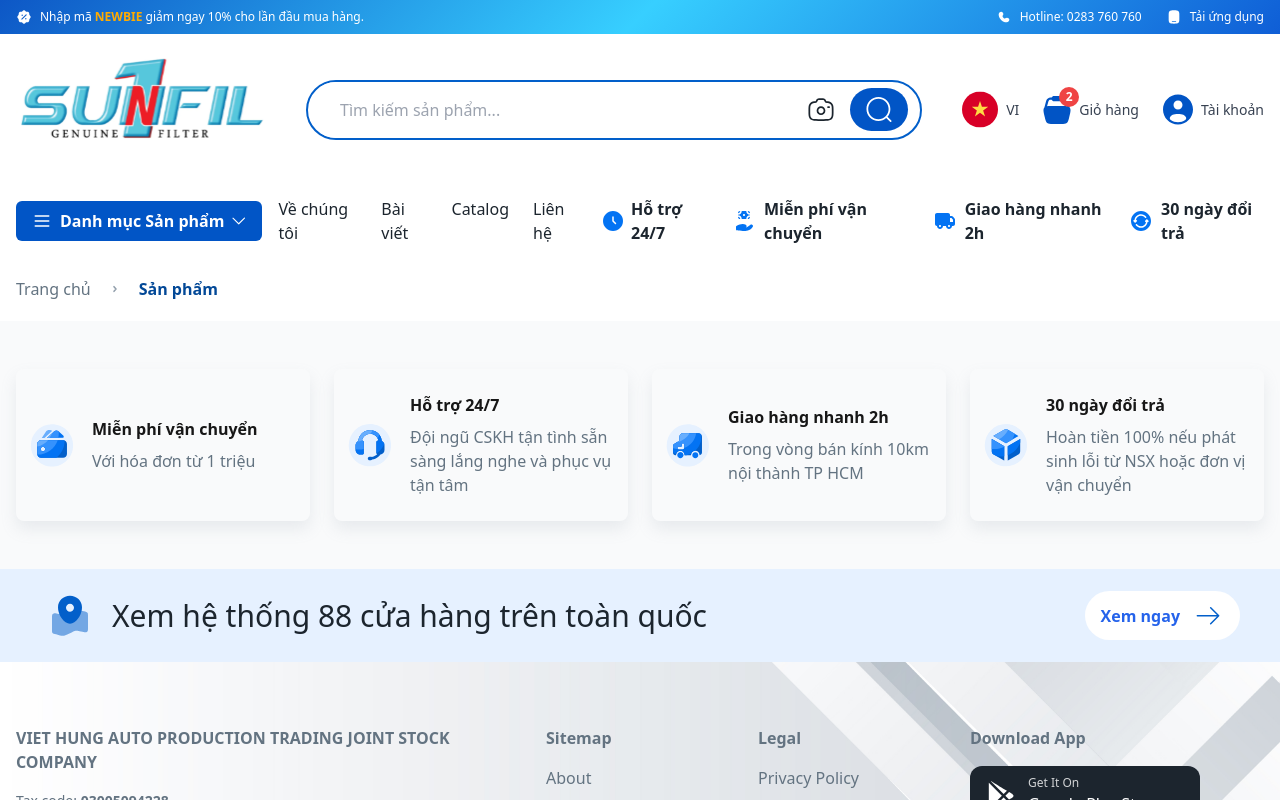
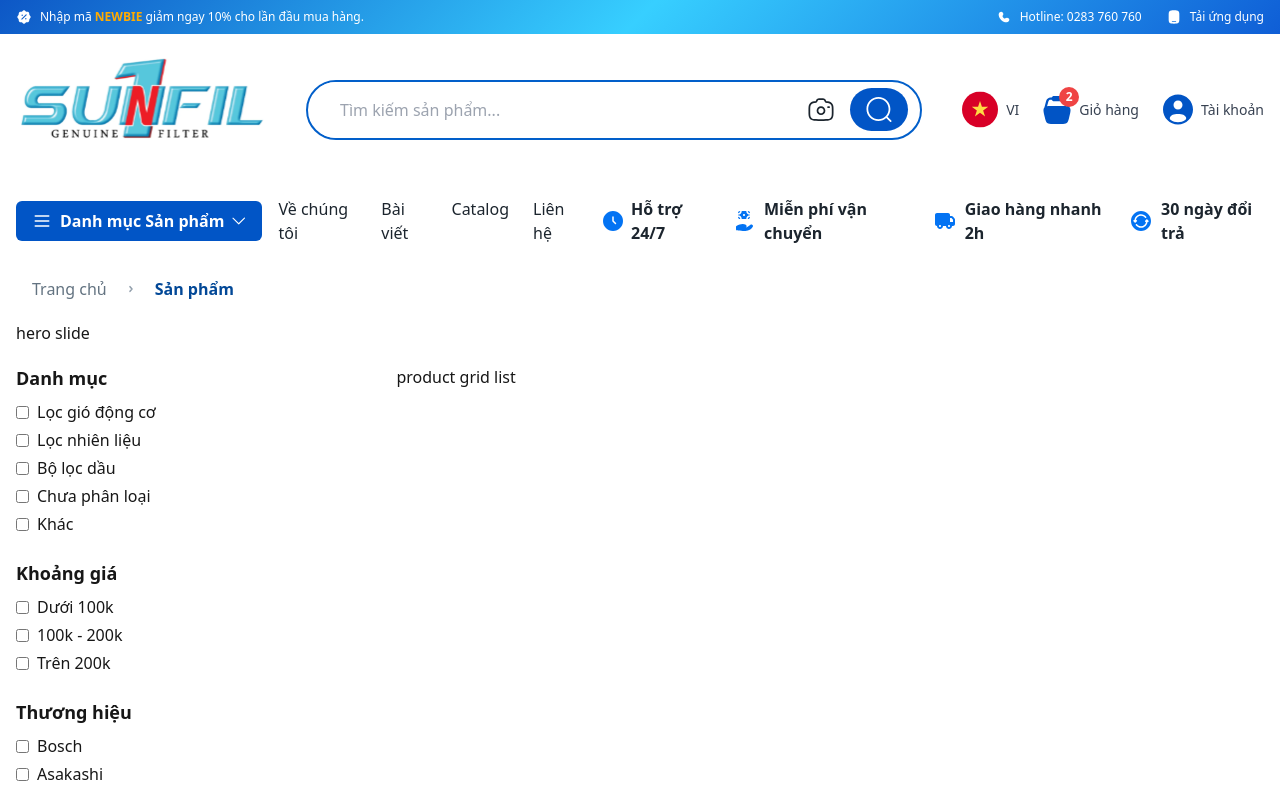
Before and after one commit to thinhpham311-dev/ecommerce-sunfil, a Next.js app: page / in a window 1280 px wide. Shown: the top 800 px of the page. Built offline with nearby package versions, Linux system fonts and the light colour scheme.

Commit message:
update side nav

```diff
--- a/src/app/page.tsx
+++ b/src/app/page.tsx
@@ -2,6 +2,7 @@
 
 import Breadcrumb from "@/components/ui/Breadcrumb";
 import FeaturedSection from "@/components/FeaturedSection"
+import SideNav from "@/components/SideNav"
 
 export default function Home() {
   const breadcrumbItems = [
@@ -10,8 +11,19 @@ export default function Home() {
   ];
 
   return (
-    <div>
+    <div className="container px-4">
       <Breadcrumb items={breadcrumbItems} className="py-5" />
+      <div className="grid 2xl:grid-col-12 lg:grid-cols-10 md:grid-cols-8 grid-col-1 gap-5">
+        <div className="2xl:col-span-12 lg:col-span-10 md:col-span-8 col-span-1">
+          hero slide
+        </div>
+        <div className="2xl:col-span-4 lg:col-span-3 md:col-span-2 col-span-1">
+          <SideNav />
+        </div>
+        <div className="2xl:col-span-4 lg:col-span-3 md:col-span-2 col-span-1">
+          product grid list
+        </div>
+      </div>
       <FeaturedSection />
     </div>
   );
--- /dev/null
+++ b/src/components/SideNav/index.tsx
@@ -0,0 +1,48 @@
+'use client';
+
+import React, { useEffect } from 'react';
+import { useSelector, useDispatch } from 'react-redux';
+import { RootState } from '@/store';
+import {
+    toggleOption,
+    initializeFilters,
+} from '@/store/slices/filtersSlice';
+import { FILTER_DATA } from "@/data/filter.data"
+
+export default function FilterGroupsUI() {
+    const filters = useSelector((state: RootState) => state.filters);
+    const dispatch = useDispatch();
+
+    useEffect(() => {
+        dispatch(initializeFilters(FILTER_DATA));
+    }, [dispatch]);
+
+    if (!filters.groups) {
+        return null;
+    }
+
+    return (
+        <div className="space-y-6">
+            {Object.entries(filters.groups).map(([groupKey, group]) => (
+                <div key={groupKey}>
+                    <h4 className="text-lg font-semibold mb-2">{group.title}</h4>
+                    <div className="space-y-1">
+                        {group.options.map((option) => (
+                            <label key={option.slug} className="flex items-center gap-2">
+                                <input
+                                    type="checkbox"
+                                    checked={option.checked}
+                                    onChange={() =>
+                                        dispatch(toggleOption({ groupKey, slug: option.slug }))
+                                    }
+                                />
+                                <span>{option.title}</span>
+                            </label>
+                        ))}
+                    </div>
+                </div>
+            ))}
+
+        </div>
+    );
+}
--- a/src/constants/icons.constant.tsx
+++ b/src/constants/icons.constant.tsx
@@ -238,3 +238,11 @@ export const BoxRoundedIcon = () => {
   </svg>
 
 }
+
+export const FilterIcon = () => {
+  return <svg width="32" height="33" viewBox="0 0 32 33" fill="none" xmlns="http://www.w3.org/2000/svg">
+    <path fillRule="evenodd" clipRule="evenodd" d="M6.66675 4.80029H25.3334L11.7542 18.3795C11.5413 17.8255 11.2 17.3499 10.7168 16.9304C10.413 16.6667 9.9887 16.4278 9.14014 15.9501L5.2561 13.7637C3.99138 13.0517 3.35902 12.6958 3.01288 12.1222C2.66675 11.5486 2.66675 10.8567 2.66675 9.47293V8.55317C2.66675 6.78405 2.66675 5.89949 3.25253 5.34989C3.83832 4.80029 4.78113 4.80029 6.66675 4.80029Z" fill="#025FCA" />
+    <path opacity="0.5" d="M29.3331 9.47293V8.55317C29.3331 6.78405 29.3331 5.89949 28.7473 5.34989C28.1615 4.80029 27.2187 4.80029 25.3331 4.80029L11.7539 18.3795C11.8197 18.5508 11.8733 18.7296 11.915 18.9165C11.9997 19.2966 11.9997 19.7414 11.9997 20.6309L11.9997 24.1902C11.9997 25.4029 11.9997 26.0093 12.3356 26.482C12.6715 26.9547 13.2681 27.1879 14.4613 27.6544C16.9661 28.6336 18.2185 29.1232 19.1091 28.5661C19.9997 28.0091 19.9997 26.7361 19.9997 24.1902V20.6309C19.9997 19.7414 19.9997 19.2966 20.0845 18.9165C20.261 18.125 20.6504 17.4796 21.2831 16.9304C21.5868 16.6667 22.0111 16.4278 22.8597 15.9501L26.7437 13.7637C28.0084 13.0517 28.6408 12.6958 28.9869 12.1222C29.3331 11.5486 29.3331 10.8567 29.3331 9.47293Z" fill="#025FCA" />
+  </svg>
+
+}
--- /dev/null
+++ b/src/data/filter.data.tsx
@@ -0,0 +1,46 @@
+import { IFilter } from "@/types/filters";
+
+export const FILTER_DATA: IFilter = {
+    groups: {
+        category: {
+            title: 'Danh mục',
+            options: [
+                { slug: 'loc-gio-dong-co-air-filter', title: 'Lọc gió động cơ', checked: false },
+                { slug: 'loc-nhien-lieu-fuel-filter', title: 'Lọc nhiên liệu', checked: false },
+                { slug: 'bo-loc-dau', title: 'Bộ lọc dầu', checked: false },
+                { slug: 'chua-phan-loai', title: 'Chưa phân loại', checked: false },
+                { slug: 'khac', title: 'Khác', checked: false },
+            ],
+        },
+        priceRange: {
+            title: 'Khoảng giá',
+            options: [
+                { slug: 'under-100k', title: 'Dưới 100k', checked: false },
+                { slug: '100k-200k', title: '100k - 200k', checked: false },
+                { slug: 'over-200k', title: 'Trên 200k', checked: false },
+            ],
+        },
+        brand: {
+            title: 'Thương hiệu',
+            options: [
+                { slug: 'bosch', title: 'Bosch', checked: false },
+                { slug: 'asakashi', title: 'Asakashi', checked: false },
+            ],
+        },
+        origin: {
+            title: 'Xuất xứ',
+            options: [
+                { slug: 'duc', title: 'Đức', checked: false },
+                { slug: 'nhat-ban', title: 'Nhật Bản', checked: false },
+            ],
+        },
+        color: {
+            title: 'Màu sắc',
+            options: [
+                { slug: 'do', title: 'Đỏ', checked: false },
+                { slug: 'xanh', title: 'Xanh', checked: false },
+            ],
+        },
+
+    },
+};
--- a/src/store/index.ts
+++ b/src/store/index.ts
@@ -3,6 +3,7 @@ import { persistReducer, persistStore } from "redux-persist";
 import storage from "redux-persist/lib/storage";
 import { combineReducers } from "redux";
 import counterReducer from "./slices/counterSlice";
+import filtersReducer from "./slices/filtersSlice"
 import { PERSIST_STORE_NAME } from "@/constants/app.constant"
 
 import {
@@ -16,12 +17,14 @@ import {
 
 const rootReducer = combineReducers({
     counter: counterReducer,
+    filters: filtersReducer,
+
 });
 
 const persistConfig = {
     key: PERSIST_STORE_NAME,
     storage,
-    whitelist: ["counter"],
+    whitelist: ["counter", "filters"],
 };
 
 const persistedReducer = persistReducer(persistConfig, rootReducer);
--- /dev/null
+++ b/src/store/slices/filtersSlice.ts
@@ -0,0 +1,40 @@
+import { createSlice, PayloadAction } from '@reduxjs/toolkit';
+import { IFilter } from '@/types/filters';
+
+const initialState: IFilter = {
+    groups: {}
+};
+
+const filtersSlice = createSlice({
+    name: 'filters',
+    initialState,
+    reducers: {
+        initializeFilters: (state, action: PayloadAction<IFilter>) => {
+            state.groups = action.payload.groups;
+        },
+        toggleOption: (
+            state,
+            action: PayloadAction<{ groupKey: string; slug: string }>
+        ) => {
+            const { groupKey, slug } = action.payload;
+            const group = state.groups[groupKey];
+            if (!group) {
+                return;
+            }
+
+            if (groupKey === 'priceRange') {
+                group.options.forEach(option => {
+                    option.checked = option.slug === slug;
+                });
+            } else {
+                const option = group.options.find(opt => opt.slug === slug);
+                if (option) {
+                    option.checked = !option.checked;
+                }
+            }
+        },
+    },
+});
+
+export const { toggleOption, initializeFilters } = filtersSlice.actions;
+export default filtersSlice.reducer;
--- /dev/null
+++ b/src/types/filters.ts
@@ -0,0 +1,32 @@
+
+
+
+export interface FilterOption {
+    slug: string;
+    title: string;
+    checked: boolean;
+}
+
+export interface IFilterGroup {
+    title: string;
+    options: {
+        slug: string;
+        title: string;
+        checked: boolean;
+    }[];
+}
+
+
+export interface IFilter {
+    groups: {
+        [key: string]: {
+            title: string;
+            options: {
+                slug: string;
+                title: string;
+                checked: boolean;
+            }[];
+        };
+    };
+
+}
```
